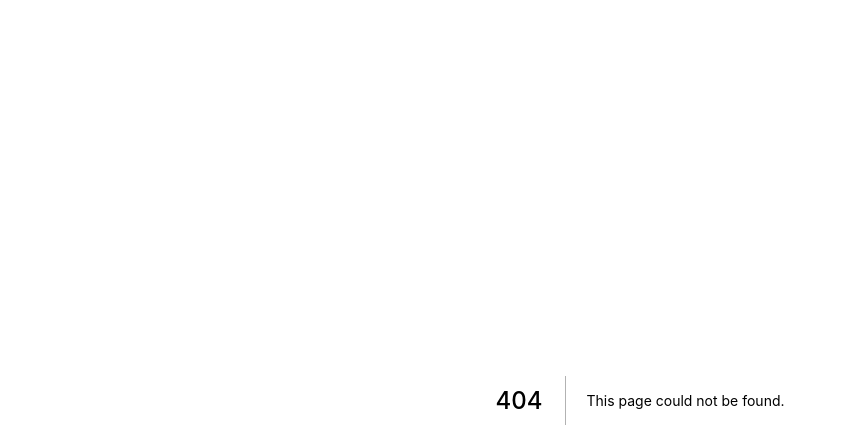
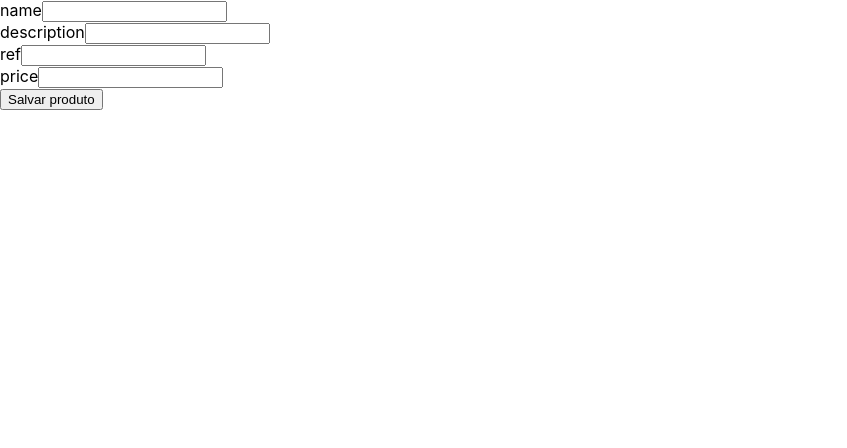
Before and after one commit to carvalhoviniciusluiz/eng-houpa-frontend, a Next.js app: page /products/new in a window 1280 px wide. Before the commit this address had no page. Shown: the top 448 px of the page, without its empty margins (0-847 px from the left). Built offline with nearby package versions, Linux system fonts and the light colour scheme.

Commit message:
feat: add form product flow

```diff
--- a/src/app/main/factories/pages/account/login/login-factory.tsx
+++ b/src/app/main/factories/pages/account/login/login-factory.tsx
@@ -1,6 +1,6 @@
 import { makeRemoteAuthenticationDecorator } from "~/app/main/factories/decorators";
+import { makeLoginValidation } from "~/app/main/factories/pages";
 import { Login } from "~/app/presentation/pages";
-import { makeLoginValidation } from "./login-validation-factory";
 
 export const makeLogin = () => {
   return (
--- a/src/app/main/factories/pages/account/register/register-factory.tsx
+++ b/src/app/main/factories/pages/account/register/register-factory.tsx
@@ -1,7 +1,6 @@
+import { makeRegisterValidation } from "~/app/main/factories/pages"
 import { makeRemoteRegister } from "~/app/main/factories/usecases"
 import { Register } from "~/app/presentation/pages"
-import { makeRegisterValidation } from "./register-validation-factory"
-
 
 export const makeRegister = () => {
   return (
--- a/src/app/main/factories/pages/index.ts
+++ b/src/app/main/factories/pages/index.ts
@@ -1,3 +1,7 @@
 export * from './account/login/login-factory';
+export * from './account/login/login-validation-factory';
 export * from './account/register/register-factory';
+export * from './account/register/register-validation-factory';
+export * from './product/form/form-factory';
+export * from './product/form/form-validation-factory';
 export * from './product/list/list-factory';
--- /dev/null
+++ b/src/app/main/factories/pages/product/form/form-factory.tsx
@@ -0,0 +1,11 @@
+import { makeProductFormValidation } from "~/app/main/factories/pages"
+import { ProductForm } from "~/app/presentation/pages"
+
+
+export const makeProductForm = () => {
+  return (
+    <ProductForm
+      validation={makeProductFormValidation()}
+    />
+  )
+}
--- /dev/null
+++ b/src/app/main/factories/pages/product/form/form-validation-factory.ts
@@ -0,0 +1,18 @@
+import { yupResolver } from '@hookform/resolvers/yup';
+import * as Yup from 'yup';
+
+export const makeProductFormValidation = () => {
+  const validationSchema = Yup.object().shape({
+    name: Yup.string()
+      .required('Name is required'),
+    description: Yup.string(),
+    ref: Yup.string()
+      .required('Ref is required'),
+    price: Yup.number()
+      .required('Price is required')
+      .positive()
+  });
+  const formOptions = { resolver: yupResolver(validationSchema) };
+
+  return formOptions;
+}
--- a/src/app/presentation/pages/index.ts
+++ b/src/app/presentation/pages/index.ts
@@ -1,3 +1,4 @@
 export { default as Login } from './account/login/login';
 export { default as Register } from './account/register/register';
+export { default as ProductForm } from './product/form/form';
 export { default as ProductList } from './product/list/list';
--- /dev/null
+++ b/src/app/presentation/pages/product/form/form.tsx
@@ -0,0 +1,31 @@
+import { useForm } from 'react-hook-form';
+import { TextField } from '~/app/presentation/components';
+
+type ProductForm = {
+  name: string;
+  description: string;
+  ref: string;
+  price: number;
+}
+
+export default function ProductForm({ validation }: any) {
+  const { control, handleSubmit, formState } = useForm<ProductForm>(validation);
+
+  function onSubmit(params: ProductForm) {
+    console.log(params)
+  }
+
+  return (
+    <form onSubmit={handleSubmit(onSubmit)}>
+      <TextField control={control} name="name" />
+      <TextField control={control} name="description" />
+      <TextField control={control} name="ref" />
+      <TextField control={control} name="price" />
+
+      <button disabled={formState.isSubmitting}>
+        {formState.isSubmitting && <span />}
+        Salvar produto
+      </button>
+    </form>
+  );
+}
--- /dev/null
+++ b/src/pages/products/new/index.ts
@@ -0,0 +1,5 @@
+import { makeProductForm } from "~/app/main/factories/pages";
+
+export default function ProductFormPage() {
+  return makeProductForm()
+}
```
Also changed, not shown: src/app/presentation/pages/product/form/form.scss (added).
